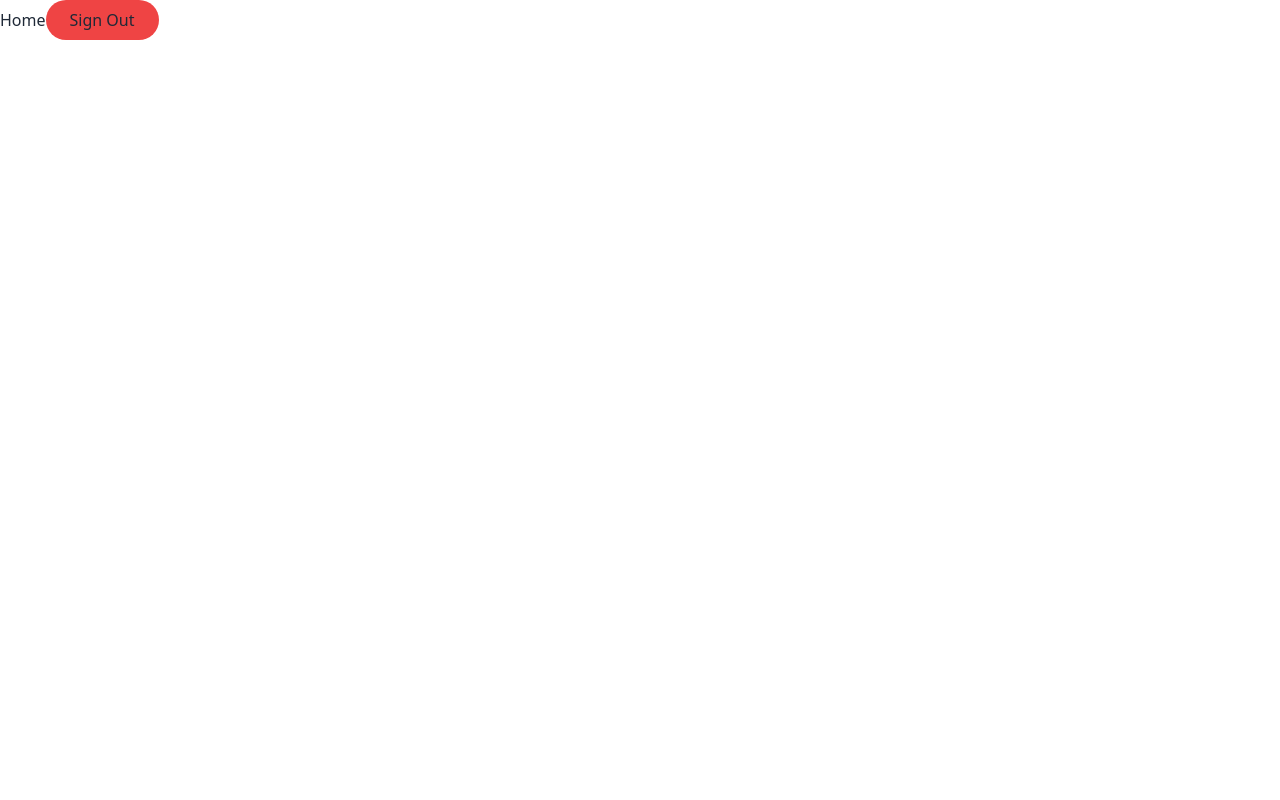
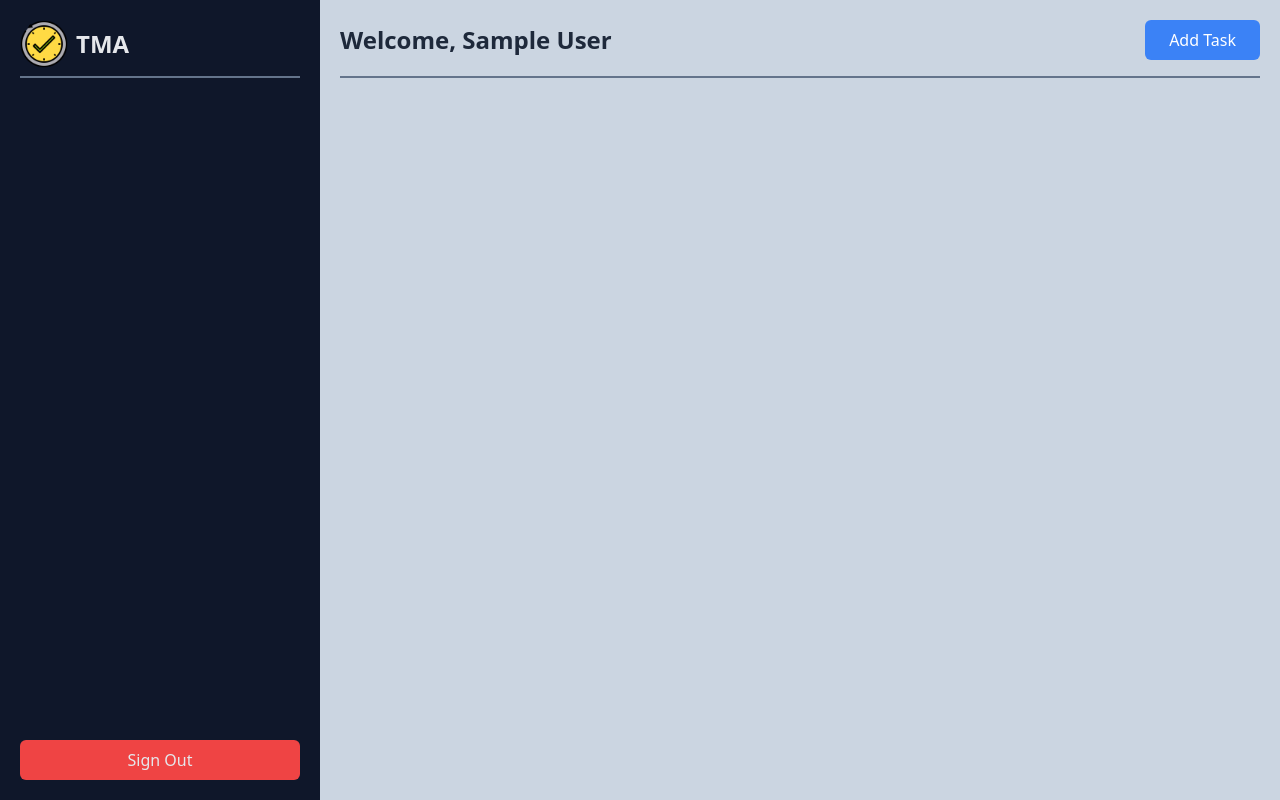
Before and after one commit to Jakaria030/task-management-app, a React (Vite) app: page /home in a window 1280 px wide. Built offline with nearby package versions, Linux system fonts and the light colour scheme; no server answers; sample sign-in values are in the browser's storage.

Commit message:
Left aside and top navbar added

```diff
--- a/package.json
+++ b/package.json
@@ -13,6 +13,7 @@
     "firebase": "^11.3.1",
     "react": "^19.0.0",
     "react-dom": "^19.0.0",
+    "react-icons": "^5.5.0",
     "react-router-dom": "^7.2.0"
   },
   "devDependencies": {
--- /dev/null
+++ b/src/components/LeftAside.jsx
@@ -0,0 +1,27 @@
+import { useContext } from "react";
+import logo from "../assets/logo.png";
+import { AuthContext } from "../provider/AuthProvider";
+import { useNavigate } from "react-router-dom";
+
+const LeftAside = () => {
+    const { signOutUser } = useContext(AuthContext);
+    const navigate = useNavigate();
+
+    const handleSignOut = async () => {
+        await signOutUser();
+        navigate("/");
+    };
+
+    return (
+        <aside className="w-80 bg-slate-900 text-gray-200 p-5 fixed h-full flex flex-col justify-between">
+            <div className="flex items-center gap-2 border-b-2 border-slate-500 pb-2">
+                <img src={logo} alt="Logo" className="size-12 rounded-full" />
+                <h2 className="text-2xl font-semibold text-center">TMA</h2>
+            </div>
+
+            <button onClick={handleSignOut} className="px-6 py-2 w-full font-medium rounded-md bg-red-500 hover:bg-red-600 transition-all active:scale-95">Sign Out</button>
+        </aside>
+    );
+};
+
+export default LeftAside;
--- /dev/null
+++ b/src/components/TopNavbar.jsx
@@ -0,0 +1,27 @@
+import { useContext } from "react";
+import logo from "../assets/logo.png";
+import { useNavigate } from "react-router-dom";
+import { AuthContext } from "../provider/AuthProvider";
+
+const TopNavbar = () => {
+    const { signOutUser } = useContext(AuthContext);
+    const navigate = useNavigate();
+
+    const handleSignOut = async () => {
+        await signOutUser();
+        navigate("/");
+    };
+
+    return (
+        <div className="flex items-center justify-between p-4 bg-slate-900 text-white w-full sticky top-0">
+            <div className="flex items-center gap-3">
+                <img src={logo} alt="Logo" className="size-12 rounded-full" />
+                <h2 className="text-2xl font-bold">TMA</h2>
+            </div>
+
+            <button onClick={handleSignOut} className="px-5 md:px-6 py-2 bg-red-500 hover:bg-red-600 rounded-md font-medium transition-all active:scale-95">Sign Out</button>
+        </div>
+    );
+};
+
+export default TopNavbar;
--- a/src/pages/Home.jsx
+++ b/src/pages/Home.jsx
@@ -1,27 +1,38 @@
 import { useContext } from "react";
+import LeftAside from "../components/LeftAside";
+import Spinner from "../components/Spinner";
+import TopNavbar from "../components/TopNavbar";
 import { AuthContext } from "../provider/AuthProvider";
-import Spinner from "../components/Spinner";
-import { useNavigate } from "react-router-dom";
 
 const Home = () => {
-    const {user, signOutUser, loading} = useContext(AuthContext);
-    const navigate = useNavigate();
+    const { user, loading } = useContext(AuthContext);
 
-    if(loading){
+    if (loading) {
         return <Spinner></Spinner>;
     }
 
-    const handleSignOut = async () => {
-        await signOutUser();
-        navigate("/");
-    };
+    return (
+        <div className="flex flex-col lg:flex-row min-h-screen bg-slate-300">
+            {/* left sidebar */}
+            <div className="hidden lg:flex">
+                <LeftAside></LeftAside>
+            </div>
 
-    return (
-        <section>
-            Home
+            {/* top navbar */}
+            <div className="lg:hidden">
+                <TopNavbar></TopNavbar>
+            </div>
 
-            <button onClick={handleSignOut} className="px-6 py-2 rounded-full bg-red-500">Sign Out</button>
-        </section>
+            {/* maain content */}
+            <main className="lg:ml-80 flex-1 p-5 overflow-auto">
+                <div className="flex flex-col sm:flex-row items-center justify-between pb-4 border-b-2 border-slate-500 space-y-3 sm:space-y-0">
+                    <h1 className="text-2xl text-slate-800 font-bold">Welcome, {user?.displayName}</h1>
+                    <button className="px-4 md:px-6 py-2 rounded-md bg-blue-500 font-medium text-white active:scale-95 transition-all">Add Task</button>
+                </div>
+            </main>
+        </div>
+
+
     );
 };
 
--- a/src/pages/Login.jsx
+++ b/src/pages/Login.jsx
@@ -15,17 +15,20 @@ const Login = () => {
     const handleGoogleSignIn = async() => {
         const res = await signInWithGoogle();
         setUser(res.user);
+
+        // user info add to database
         navigate("/home");
     };
 
     return (
-        <section className="bg-blue-100 w-full min-h-screen flex items-center justify-center">
-            <div className="text-center p-10 bg-white shadow-xl rounded-md space-y-5">
-                <div>
+        <section className="bg-slate-300 w-full min-h-screen flex items-center justify-center">
+            <div className="text-center p-10 bg-slate-100 shadow-xl rounded-md space-y-5">
+                <div className="text-slate-800">
                     <h2 className="font-bold text-2xl">Task Management App</h2>
                     <p>Manage your tasks effortlessly.</p>
                 </div>
-                <button onClick={handleGoogleSignIn} className="flex items-center gap-4 px-6 py-2 border border-slate-500 rounded-sm font-medium"> <img className="size-6" src={googleIcon} alt="Google Icon" />Continue with Google</button>
+
+                <button onClick={handleGoogleSignIn} className="flex items-center text-white gap-4 px-6 py-2 bg-slate-800 rounded-md font-medium active:scale-95 transition-all"> <img className="size-6" src={googleIcon} alt="Google Icon" />Continue with Google</button>
             </div>
         </section>
     );
```
Also changed, not shown: src/assets/logo.png (added), 1 other file (tests, documents, lock files or other folders).
